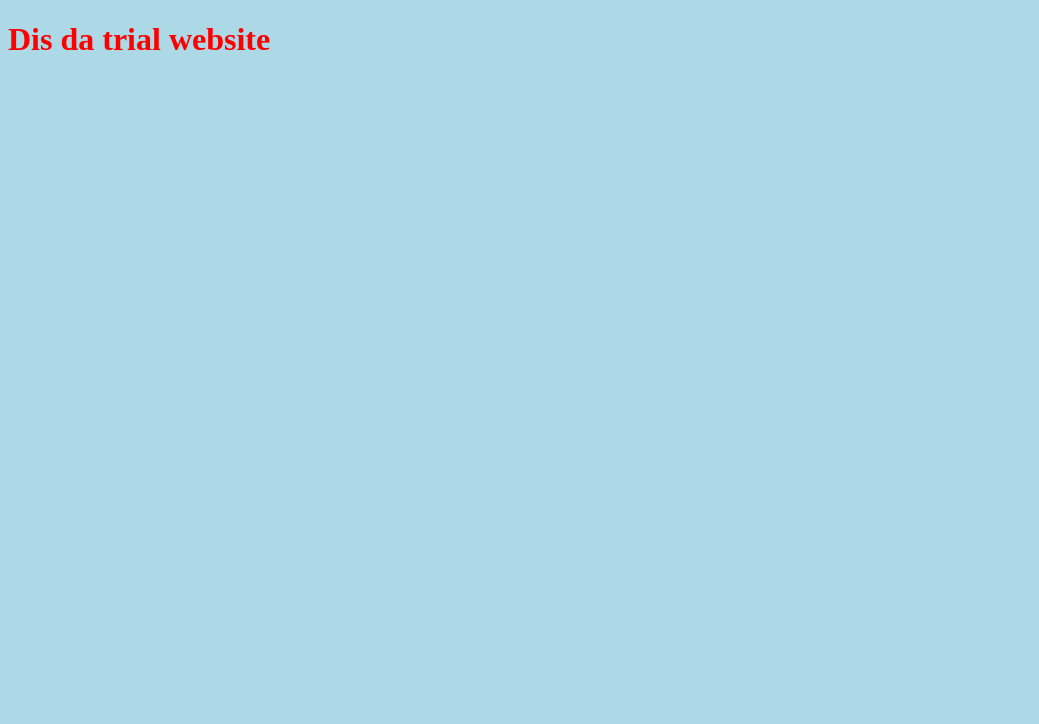
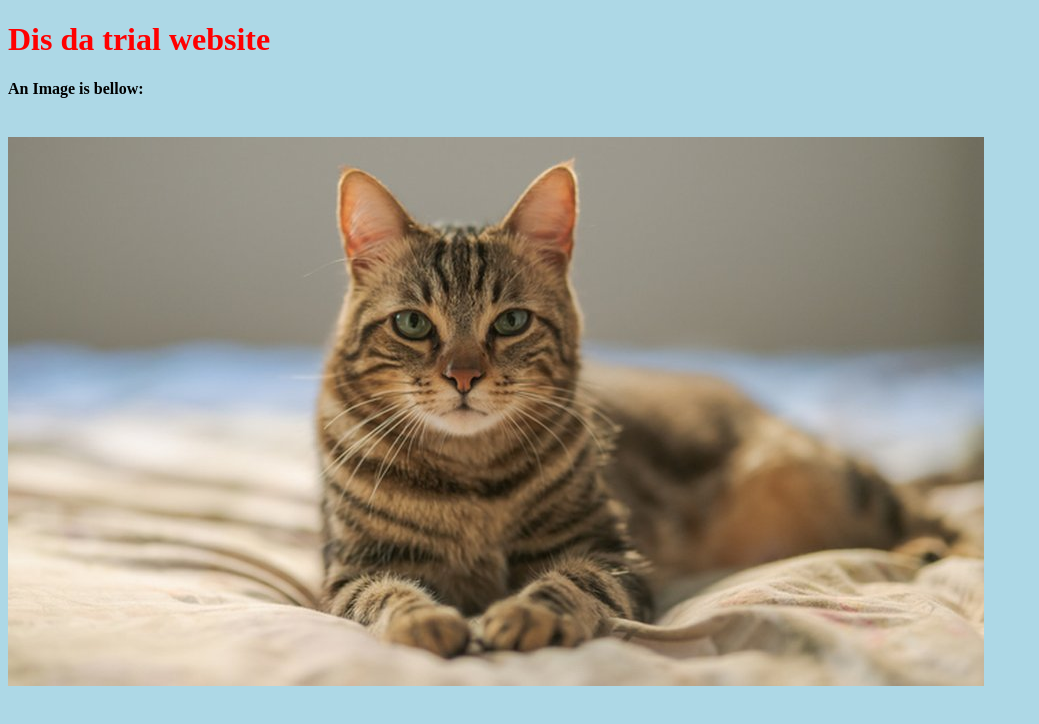
Before and after one commit to year29thousand/Learning-HTML, a plain HTML site: page index.html in a window 1280 px wide. Shown: the whole page, without its empty margins (0-1039 px from the left). Drawn offline with Linux system fonts and the light colour scheme.

Commit message:
Update index.html

```diff
--- a/index.html
+++ b/index.html
@@ -13,5 +13,7 @@
 </head>
 <body>
 	<h1 style = "color: red;">Dis da trial website</h1> <!-- THIS IS A COMMENT -->
+	<h4>An Image is bellow:</h4> <br>
+	<img src="cat.jpg" alt="A Cool Cat"></img>
 </body>
 </html>
```
